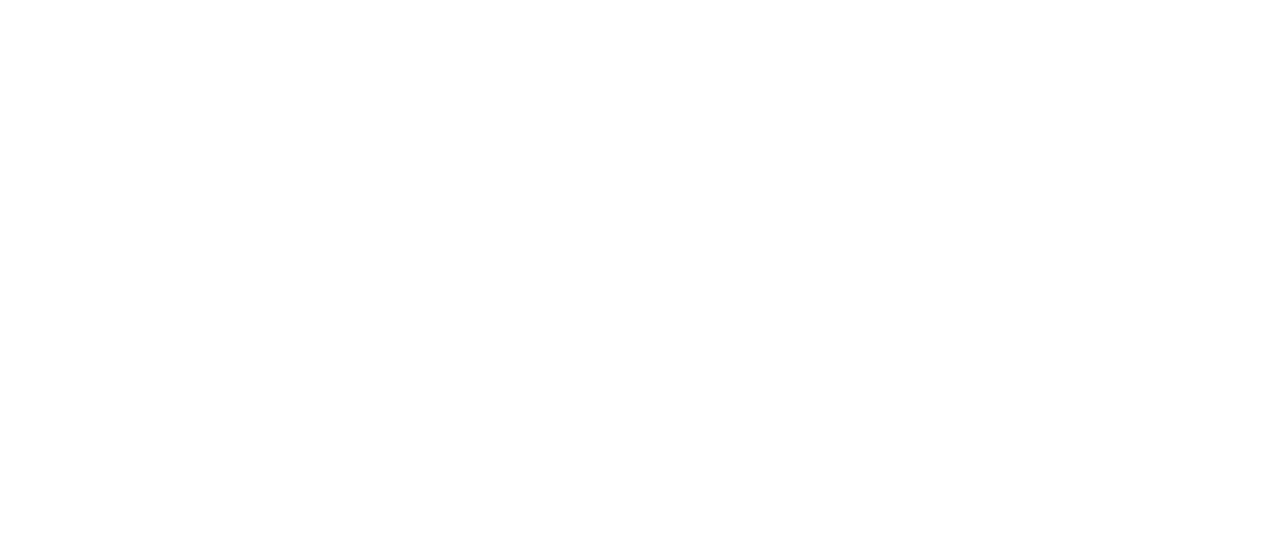
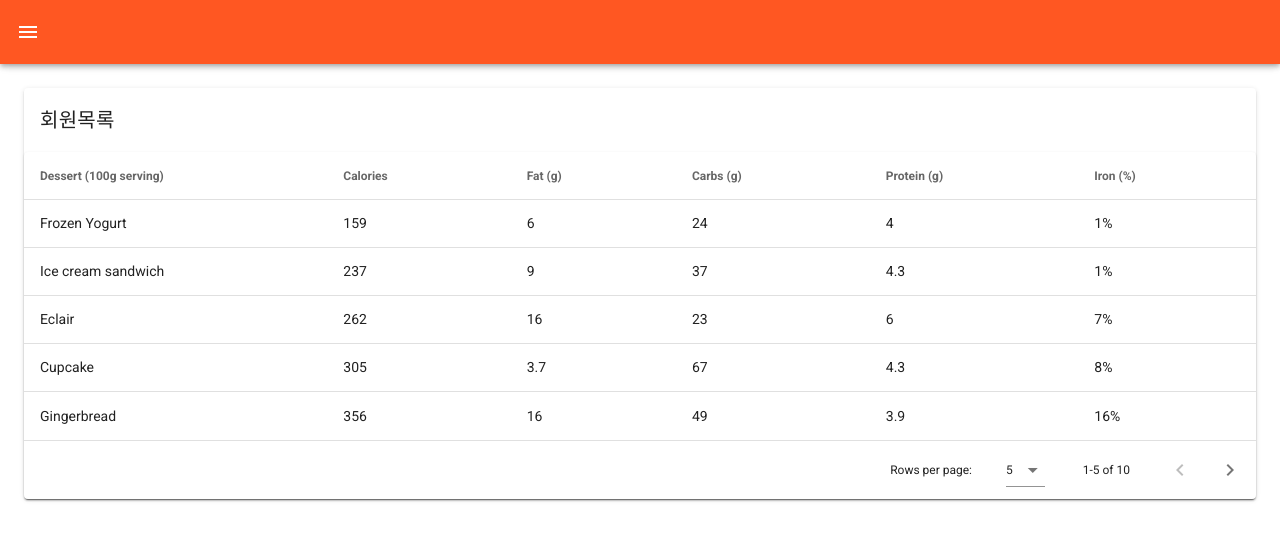
Before and after one commit to yoo-minho/vuetify, a Vue app: page /tables/app-tables in a window 1280 px wide. Shown: the top 540 px of the page. Built offline with nearby package versions, Linux system fonts and the light colour scheme.

Commit message:
start 17

```diff
--- a/src/layouts/default/Drawer.vue
+++ b/src/layouts/default/Drawer.vue
@@ -48,7 +48,12 @@
       {title: 'Grid-List-Page', icon: 'mdi-image', to: '/grid-list-page'},
       {title: 'Break-Points', icon: 'mdi-image', to: '/break-points'},
       {title: 'typo', icon: 'mdi-image', to: '/typo'},
-      {title: 'Tables', icon: 'mdi-table-settings', to: '/tables'},
+      {
+        title: 'Tables', icon: 'mdi-table-settings', items: [
+          {title: 'Basic Table', icon: 'mdi-login', to: '/tables/basic-tables'},
+          {title: 'App Table', icon: 'mdi-logout', to: '/tables/app-tables'},
+        ]
+      },
       {title: 'Buttons', icon: 'mdi-gesture-tap-button', to: '/buttons'},
       {title: 'Icons', icon: 'mdi-emoticon-excited-outline', to: '/icons'},
     ],
--- a/src/router/index.js
+++ b/src/router/index.js
@@ -90,10 +90,20 @@
           import(/* webpackChunkName: "views-typo" */ "@/views/Typography")
       },
       {
-        path: "/tables",
-        name: "Tables",
+        path: "/tables/basic-tables",
+        name: "BasicTables",
         component: () =>
-          import(/* webpackChunkName: "views-tables" */ "@/views/Tables")
+          import(
+            /* webpackChunkName: "views-basic-tables" */ "@/views/tables/BasicTables"
+          )
+      },
+      {
+        path: "/tables/app-tables",
+        name: "AppTables",
+        component: () =>
+          import(
+            /* webpackChunkName: "views-app-tables" */ "@/views/tables/AppTables"
+          )
       },
       {
         path: "/forms/validation-form",
--- /dev/null
+++ b/src/views/tables/AppTables.vue
@@ -0,0 +1,121 @@
+<template>
+  <v-container fluid>
+    <v-card>
+      <v-card-title>
+        회원목록
+      </v-card-title>
+      <v-data-table
+        :headers="headers"
+        :items="desserts"
+        :items-per-page="5"
+        class="elevation-1"
+      />
+    </v-card>
+  </v-container>
+</template>
+<script>
+export default {
+  data() {
+    return {
+      headers: [
+        {
+          text: 'Dessert (100g serving)',
+          align: 'start',
+          sortable: false,
+          value: 'name',
+        },
+        {text: 'Calories', value: 'calories'},
+        {text: 'Fat (g)', value: 'fat'},
+        {text: 'Carbs (g)', value: 'carbs'},
+        {text: 'Protein (g)', value: 'protein'},
+        {text: 'Iron (%)', value: 'iron'},
+      ],
+      desserts: [
+        {
+          name: 'Frozen Yogurt',
+          calories: 159,
+          fat: 6.0,
+          carbs: 24,
+          protein: 4.0,
+          iron: '1%',
+        },
+        {
+          name: 'Ice cream sandwich',
+          calories: 237,
+          fat: 9.0,
+          carbs: 37,
+          protein: 4.3,
+          iron: '1%',
+        },
+        {
+          name: 'Eclair',
+          calories: 262,
+          fat: 16.0,
+          carbs: 23,
+          protein: 6.0,
+          iron: '7%',
+        },
+        {
+          name: 'Cupcake',
+          calories: 305,
+          fat: 3.7,
+          carbs: 67,
+          protein: 4.3,
+          iron: '8%',
+        },
+        {
+          name: 'Gingerbread',
+          calories: 356,
+          fat: 16.0,
+          carbs: 49,
+          protein: 3.9,
+          iron: '16%',
+        },
+        {
+          name: 'Jelly bean',
+          calories: 375,
+          fat: 0.0,
+          carbs: 94,
+          protein: 0.0,
+          iron: '0%',
+        },
+        {
+          name: 'Lollipop',
+          calories: 392,
+          fat: 0.2,
+          carbs: 98,
+          protein: 0,
+          iron: '2%',
+        },
+        {
+          name: 'Honeycomb',
+          calories: 408,
+          fat: 3.2,
+          carbs: 87,
+          protein: 6.5,
+          iron: '45%',
+        },
+        {
+          name: 'Donut',
+          calories: 452,
+          fat: 25.0,
+          carbs: 51,
+          protein: 4.9,
+          iron: '22%',
+        },
+        {
+          name: 'KitKat',
+          calories: 518,
+          fat: 26.0,
+          carbs: 65,
+          protein: 7,
+          iron: '6%',
+        },
+      ],
+    }
+  },
+}
+</script>
+<style>
+
+</style>
```
Also changed, not shown: src/components/app/DataTable.vue (added, +26 -0 lines), src/views/tables/BasicTables.vue (renamed from src/views/Tables.vue).
